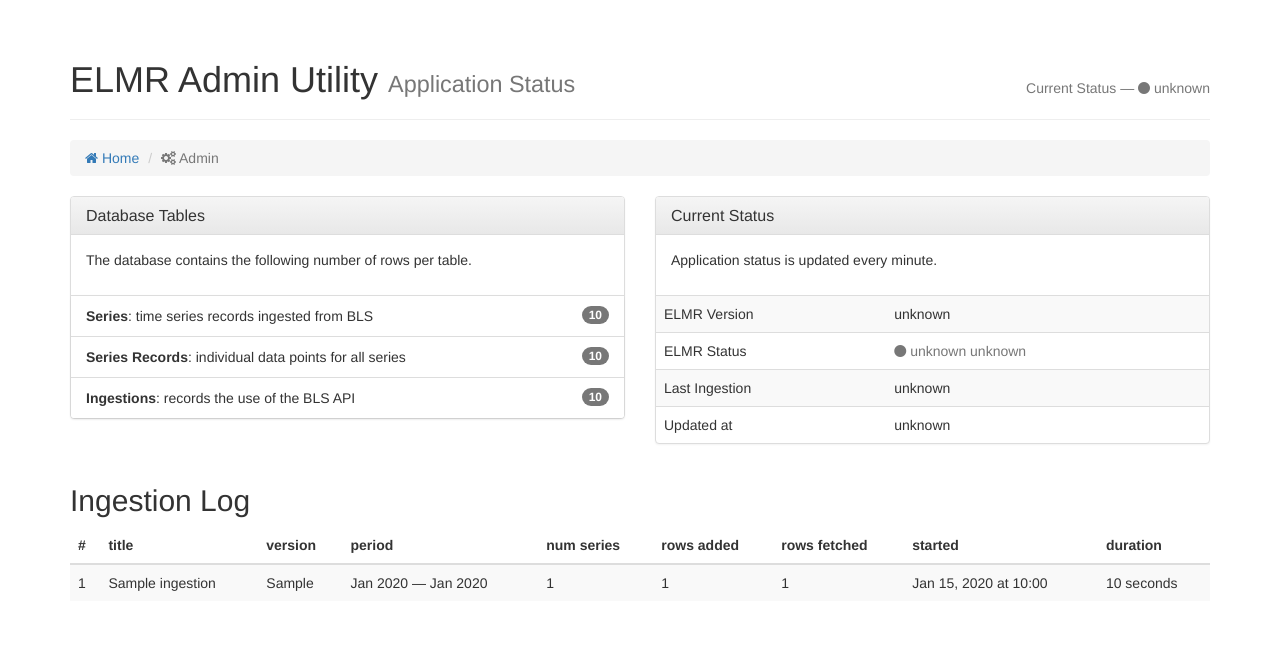
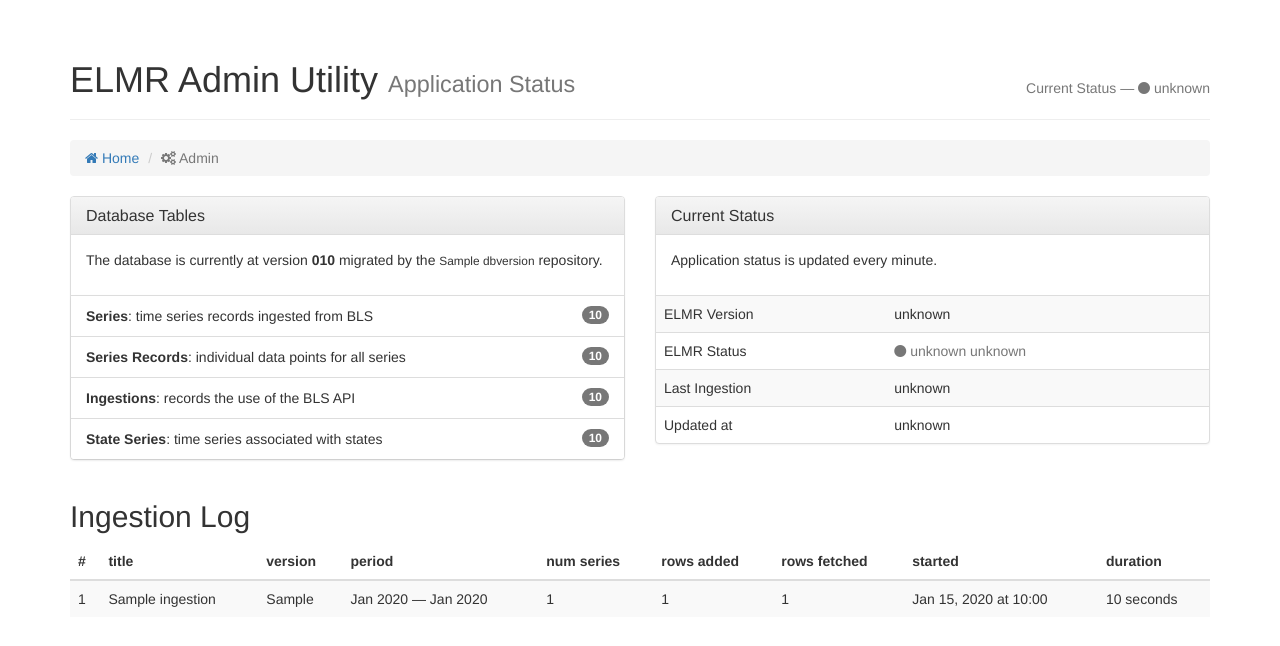
Before and after one commit to bbengfort/jobs-report, a Flask app: template elmr/templates/admin.html in a window 1280 px wide. Shown: the top 646 px of the page. Run offline with Flask 2, Linux system fonts and the light colour scheme; tables that the repository leaves empty hold one stand-in row (values such as "Sample post"); the template is opened without the code that fills it: values that come from a table or form of the project are taken from there, most other values are stand-ins (such as "Sample title", 1, 10 or a date in 2020); data that the repository does not hold is empty; parts of the project's set-up code (start-up, migrations or seed data) failed here and were passed over; some libraries are stand-ins or nearby versions.

Commit message:
admin page update

```diff
--- a/elmr/templates/admin.html
+++ b/elmr/templates/admin.html
@@ -55,7 +55,7 @@
             <h3 class="panel-title">Database Tables</h3>
           </div>
           <div class="panel-body">
-            <p>The database contains the following number of rows per table.</p>
+            <p>The database is currently at version <strong>{{ "%03i" % dbversion[2] }}</strong> migrated by the <small>{{ dbversion[0] }}</small> repository.</p>
           </div>
           <ul class="list-group">
             <li class="list-group-item">
@@ -69,6 +69,10 @@
             <li class="list-group-item">
               <span class="badge">{{ dbcounts["ingests"]|intcomma }}</span>
               <strong>Ingestions</strong>: records the use of the BLS API
+            </li>
+            <li class="list-group-item">
+              <span class="badge">{{ dbcounts["states_series"]|intcomma }}</span>
+              <strong>State Series</strong>: time series associated with states
             </li>
           </ul>
         </div>
--- a/elmr/views.py
+++ b/elmr/views.py
@@ -23,7 +23,7 @@ import StringIO
 from elmr import get_version
 from elmr import app, api, db
 from elmr.models import IngestionRecord
-from elmr.models import Series, SeriesRecord
+from elmr.models import Series, SeriesRecord, StateSeries
 from elmr.utils import JSON_FMT, utcnow, months_since, slugify
 from elmr.fips import write_states_dataset
 
@@ -53,9 +53,11 @@ def admin():
         "series": Series.query.count(),
         "records": SeriesRecord.query.count(),
         "ingests": IngestionRecord.query.count(),
+        "states_series": StateSeries.query.count(),
     }
+    dbversion  = list(db.session.execute("SELECT * FROM migrate_version"))[0]
     return render_template('admin.html', ingestlog=ingestions,
-                           dbcounts=dbcounts)
+                           dbcounts=dbcounts, dbversion=dbversion)
 
 
 @app.route('/favicon.ico')
```
